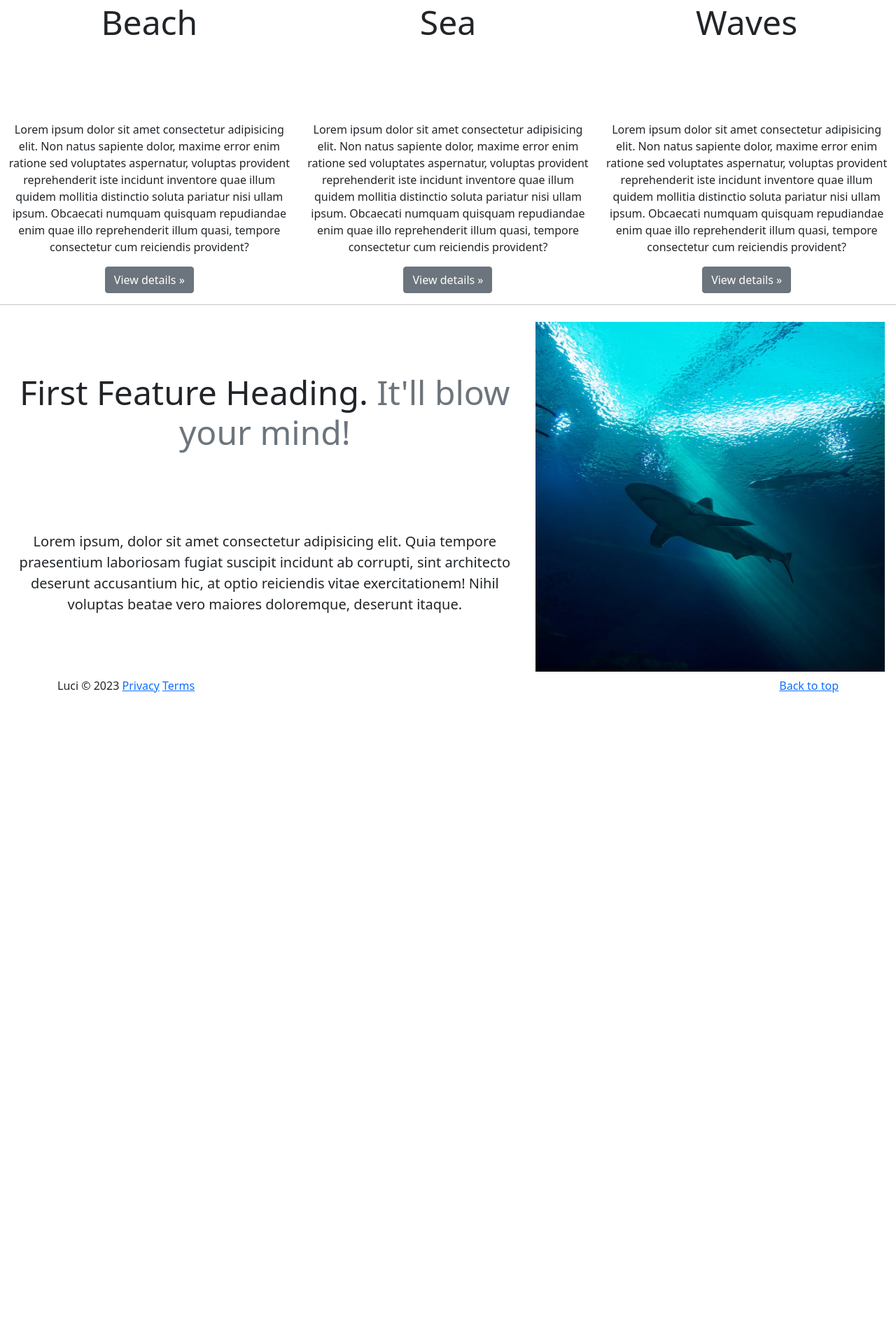
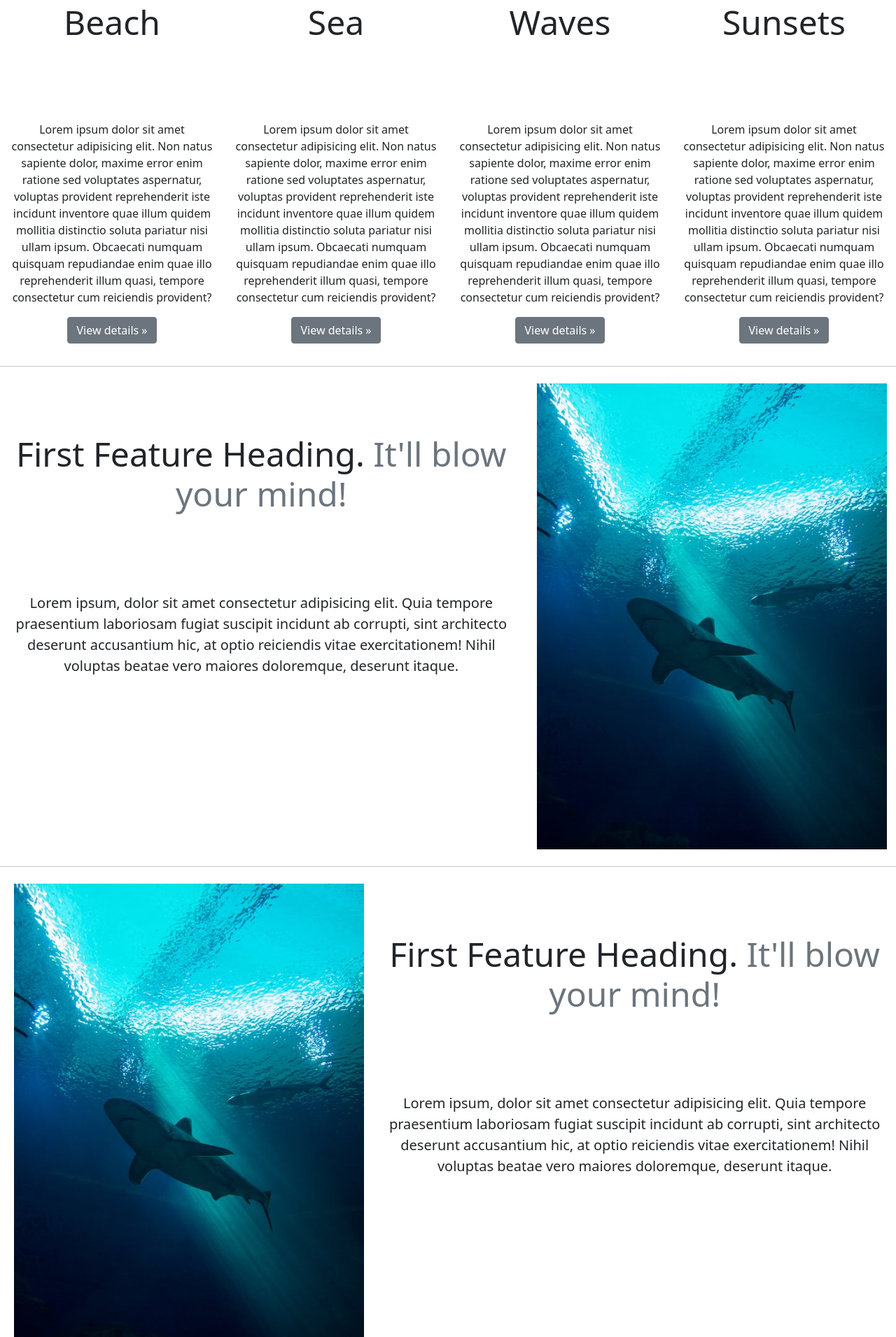
Before and after one commit to LiisViidas/RKE129-Week9, a plain HTML site: page index.html in a window 1280 px wide. Shown: the part 889-2800 px from the top of the page at 70% size. Before the commit the page ends 1897 px from the top, so only its background shows below. Drawn offline with nearby package versions, Linux system fonts and the light colour scheme.

Commit message:
create page

```diff
--- a/index.html
+++ b/index.html
@@ -73,7 +73,7 @@
 
           <div class="marketing">
             <div class="row">
-                <div class="col-lg-4">
+                <div class="col-lg-3">
                     <img class="rounded-circle m-2" src="img/pexels-photo-994605.jpeg" alt="" width="140" height="140">
                     <h2>Beach</h2>
                     <p>Lorem ipsum dolor sit amet consectetur adipisicing elit. Non natus sapiente dolor, maxime error enim ratione sed voluptates aspernatur, voluptas provident reprehenderit iste incidunt inventore quae illum quidem mollitia distinctio soluta pariatur nisi ullam ipsum. Obcaecati numquam quisquam repudiandae enim quae illo reprehenderit illum quasi, tempore consectetur cum reiciendis provident?</p>
@@ -83,7 +83,7 @@
 
                 </div>
 
-                <div class="col-lg-4">
+                <div class="col-lg-3">
                     <img class="rounded-circle m-2" src="img/pexels-photo-1330219.jpeg" alt="" width="140" height="140">
                     <h2>Sea</h2>
                     <p>Lorem ipsum dolor sit amet consectetur adipisicing elit. Non natus sapiente dolor, maxime error enim ratione sed voluptates aspernatur, voluptas provident reprehenderit iste incidunt inventore quae illum quidem mollitia distinctio soluta pariatur nisi ullam ipsum. Obcaecati numquam quisquam repudiandae enim quae illo reprehenderit illum quasi, tempore consectetur cum reiciendis provident?</p>
@@ -92,13 +92,23 @@
                     </p>
                 </div>
 
-                <div class="col-lg-4">
+                <div class="col-lg-3">
                     <img class="rounded-circle m-2" src="img/pexels-photo-6399305.jpeg" alt="" width="140" height="140">
                     <h2>Waves</h2>
                     <p>Lorem ipsum dolor sit amet consectetur adipisicing elit. Non natus sapiente dolor, maxime error enim ratione sed voluptates aspernatur, voluptas provident reprehenderit iste incidunt inventore quae illum quidem mollitia distinctio soluta pariatur nisi ullam ipsum. Obcaecati numquam quisquam repudiandae enim quae illo reprehenderit illum quasi, tempore consectetur cum reiciendis provident?</p>
                     <p>
                         <a href="#" class="btn btn-secondary"> View details &#187;</a>
                     </p>
+                  </div>
+
+                  <div class="col-lg-3">
+                      <img class="rounded-circle m-2" src="img/sunset.jpeg" alt="" width="140" height="140">
+                      <h2>Sunsets</h2>
+                      <p>Lorem ipsum dolor sit amet consectetur adipisicing elit. Non natus sapiente dolor, maxime error enim ratione sed voluptates aspernatur, voluptas provident reprehenderit iste incidunt inventore quae illum quidem mollitia distinctio soluta pariatur nisi ullam ipsum. Obcaecati numquam quisquam repudiandae enim quae illo reprehenderit illum quasi, tempore consectetur cum reiciendis provident?</p>
+                      <p>
+                          <a href="#" class="btn btn-secondary"> View details &#187;</a>
+                      </p>
+                  </div>
             </div>
 
             <hr>
@@ -113,13 +123,29 @@
 
                 <div class="col-lg-5">
 
-                    <img src="img/shark.jpeg" alt="marketing" class="img-fluid m-2" style="height: 500px; width: 500px;">
+                    <img src="img/shark.jpeg" alt="marketing" class="img-fluid m-2" style="height: auto; width: 500px;">
 
                 </div>
 
 
             </div>
 
+            <hr>
+
+            <div class="row">
+
+                <div class="col-lg-5">
+
+                  <img src="img/shark.jpeg" alt="" class="img-fluid m-2" style="height: auto; width: 500px;">
+
+                </div>
+
+              <div class="col-lg-7">
+                <h2> First Feature Heading. <span class="text-muted"> It'll blow your mind!</span></h2>
+
+                <p class="lead">Lorem ipsum, dolor sit amet consectetur adipisicing elit. Quia tempore praesentium laboriosam fugiat suscipit incidunt ab corrupti, sint architecto deserunt accusantium hic, at optio reiciendis vitae exercitationem! Nihil voluptas beatae vero maiores doloremque, deserunt itaque.</p>
+              </div>
+            </div>
 
           </div>
 
```
Also changed, not shown: CSS/style.css (line endings or trailing spaces), img/sunset.jpeg (added).
